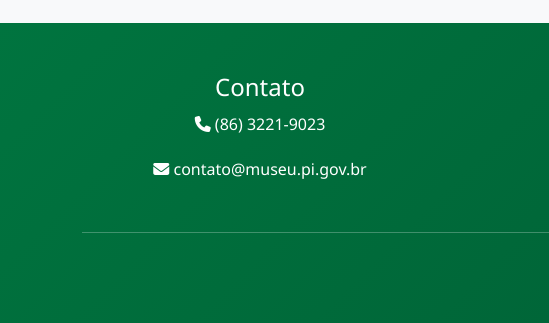
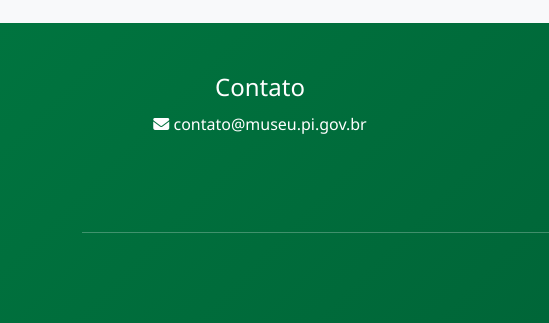
Before and after one commit to alvar077/MuseuPiauiProjExt, a plain HTML site: page index.html in a window 1280 px wide. Shown: the part 4160-4483 px from the top of the page, 0-549 px from the left. Drawn offline with nearby package versions, Linux system fonts and the light colour scheme.

Commit message:
removetel

```diff
--- a/index.html
+++ b/index.html
@@ -283,7 +283,6 @@
             <div class="row">
                 <div class="col-md-4 mb-3">
                     <h4>Contato</h4>
-                    <p><i class="fas fa-phone"></i> (86) 3221-9023</p>
                     <p><i class="fas fa-envelope"></i> contato@museu.pi.gov.br</p>
                 </div>
                 <div class="col-md-4 mb-3">
```
